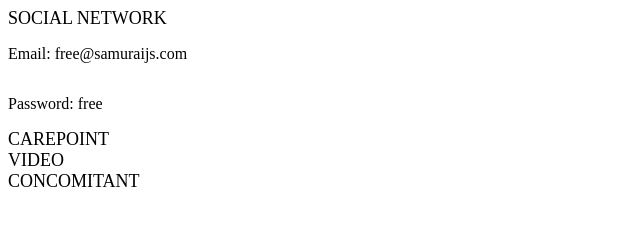
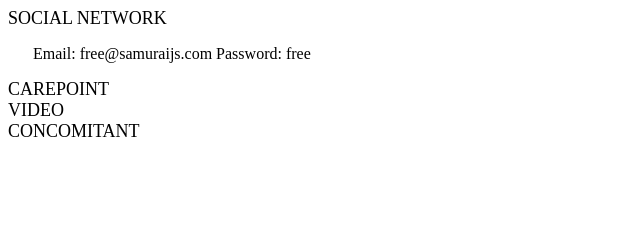
Before and after one commit to mary4erry/about_me, a plain HTML site: page index.html in a window 1280 px wide. Shown: the whole page, without its empty margins (0-640 px from the left). Drawn offline with Linux system fonts and the light colour scheme.

Commit message:
edit style

```diff
--- a/index.html
+++ b/index.html
@@ -18,13 +18,16 @@
 		.links a:hover {
 			color: cornflowerblue;
 		}
+		.links p {
+			padding-left: 25px;
+		}
 	</style>
 </head>
 <body>
 	<div class="links">
 		<a href="https://mary4erry.github.io/social-net/">Social network</a>
-		<p>Email: free@samuraijs.com</p>
-		<p>Password: free</p>
+		<p>Email: free@samuraijs.com
+			Password: free</p>
 		<a href="https://mary4erry.github.io/CarePoint">CarePoint</a>
 		<a href="https://mary4erry.github.io/site_video">Video</a>
 		<a href="https://mary4erry.github.io/Concomitant">CONCOMITANT</a>
```
